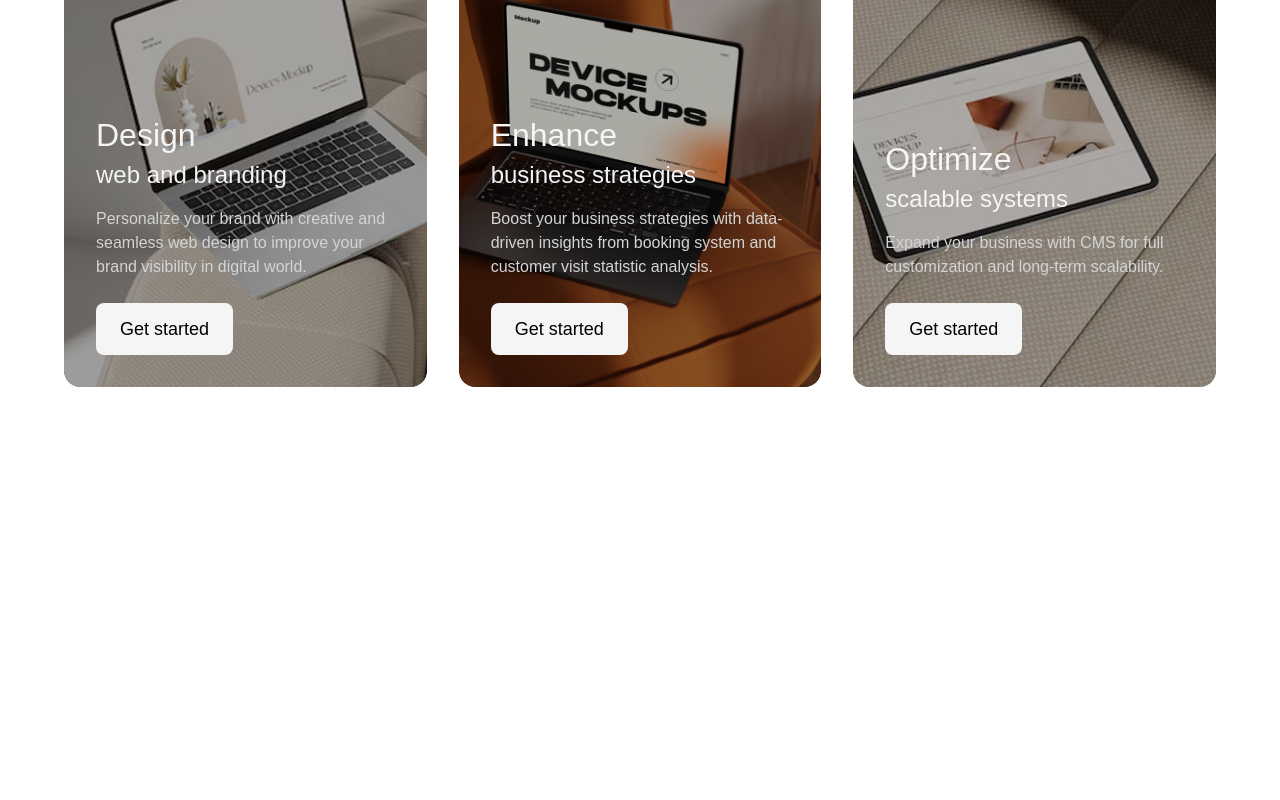
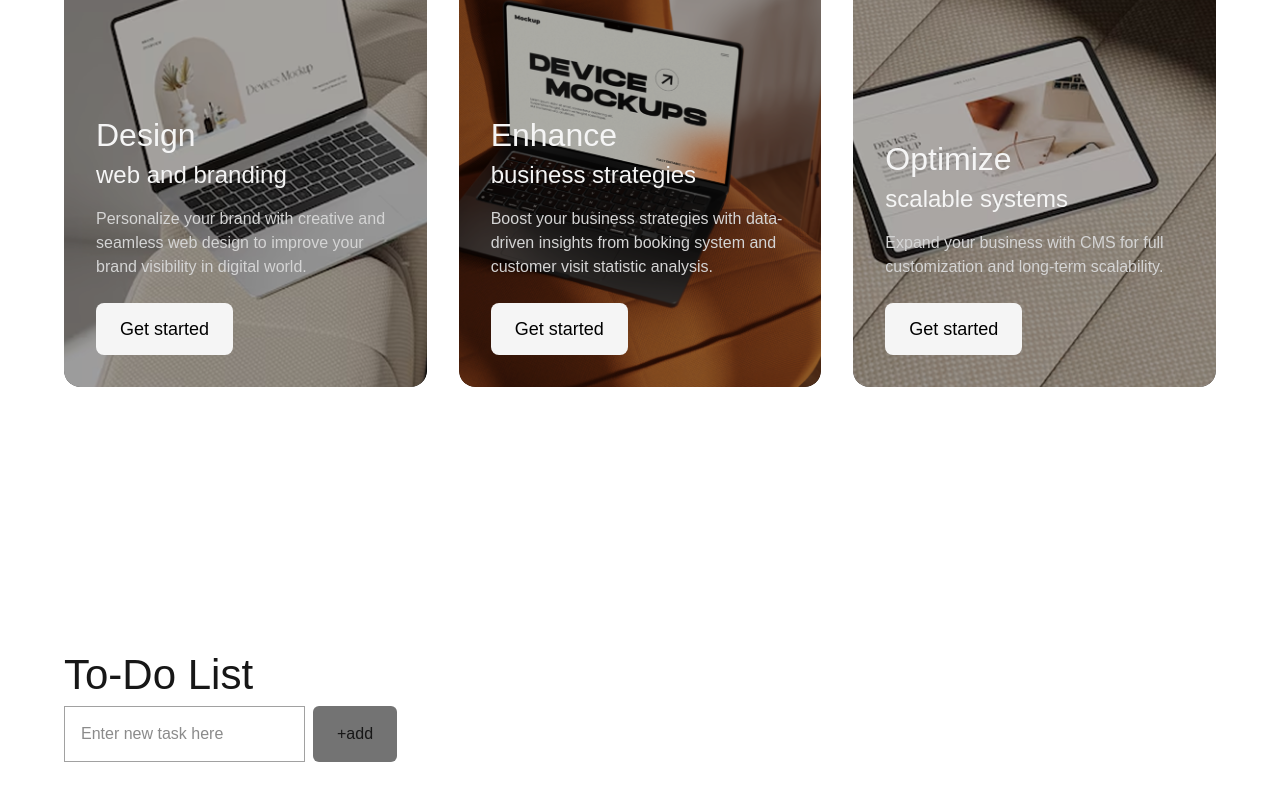
Before and after one commit to PareThanchanok/code-practice-project, a Next.js app: page / in a window 1280 px wide. Shown: the part 1136-1936 px from the top of the page. Before the commit the page ends 1651 px from the top, so only its background shows below. Built offline with nearby package versions, Linux system fonts and the light colour scheme.

Commit message:
updated for Assignment 3

```diff
--- /dev/null
+++ b/src/app/components/TodoList.tsx
@@ -0,0 +1,55 @@
+'use client'
+
+import { useState } from "react";
+
+interface Task {
+    id: number;
+    text: string;
+}
+
+export default function TodoList({id, text}: Task) {
+    const [tasks, setTasks] = useState<Task[]>([]);
+    const [newTask, setNewTask] = useState("");
+
+    const addTask = () => {
+        if (newTask.trim() === "") return;
+        const task: Task = {id: Date.now(), text: newTask.trim()};
+        setTasks((prev) => [...prev, task]);
+        setNewTask("");
+    }
+
+    const removeTask = (id: number) => {
+        setTasks((prev) => prev.filter((task) => task.id !== id));
+    }
+
+
+    return(
+        <div className="section-wrapper">
+            <h1>To-Do List</h1>
+
+            {/* Input and add button */}
+            <div className="flex gap-2 mb-4">
+                <input
+                    type="text"
+                    value={newTask}
+                    className="px-4 border border-neutral-400"
+                    onChange={(e) => setNewTask(e.target.value)}
+                    onKeyDown={(e) => e.key === "Enter" && addTask()}
+                    placeholder="Enter new task here"/>
+                <button onClick={() => addTask()} className={`${newTask === "" ? "bg-neutral-500 hover:bg-neutral-500 cursor-not-allowed" : "bg-amber-500 cursor-pointer hover:bg-amber-300"} px-6 py-4 rounded-md`}>
+                    +add
+                </button>
+            </div>
+
+            {/* Task list */}
+            <ul className="space-y-2">
+                {tasks.map((task) => (
+                    <li key={task.id} className="flex gap-2 items-center">
+                        {task.text}
+                        <button onClick={() => removeTask(task.id)} className="bg-neutral-500 text-white rounded-md p-2 cursor-pointer">- delete</button>
+                    </li>
+                ))}
+            </ul>
+        </div>
+    );
+}
--- a/src/app/page.tsx
+++ b/src/app/page.tsx
@@ -1,3 +1,4 @@
+import TodoList from "./components/TodoList";
 import Hero from "./sections/Hero";
 import ProductList from "./sections/ProductList";
 
@@ -6,6 +7,7 @@ export default function Page() {
     <main>
       <Hero/>
       <ProductList/>
+      <TodoList id={12} text="Write a report"/>
     </main>
   );
 }
```
